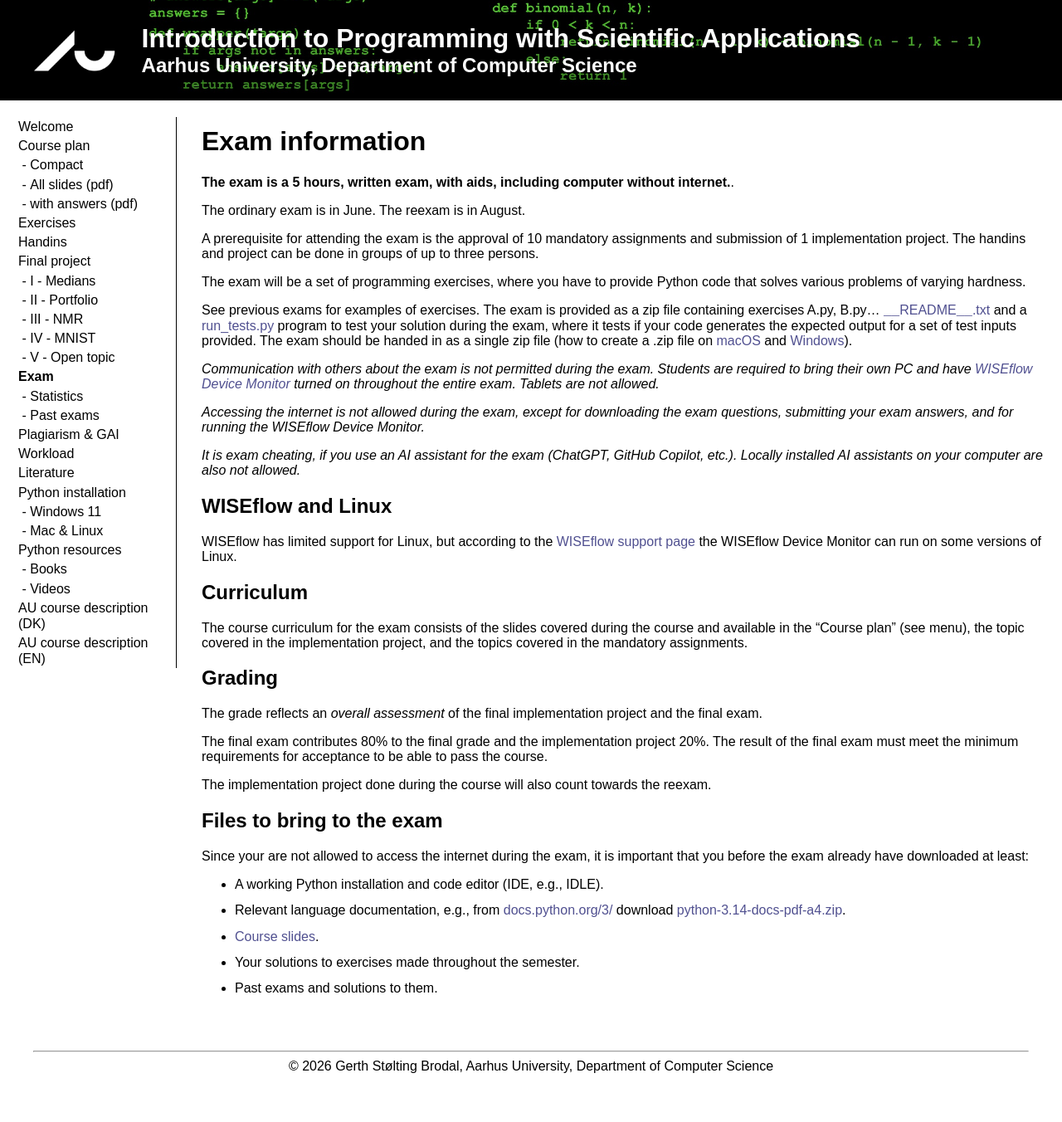
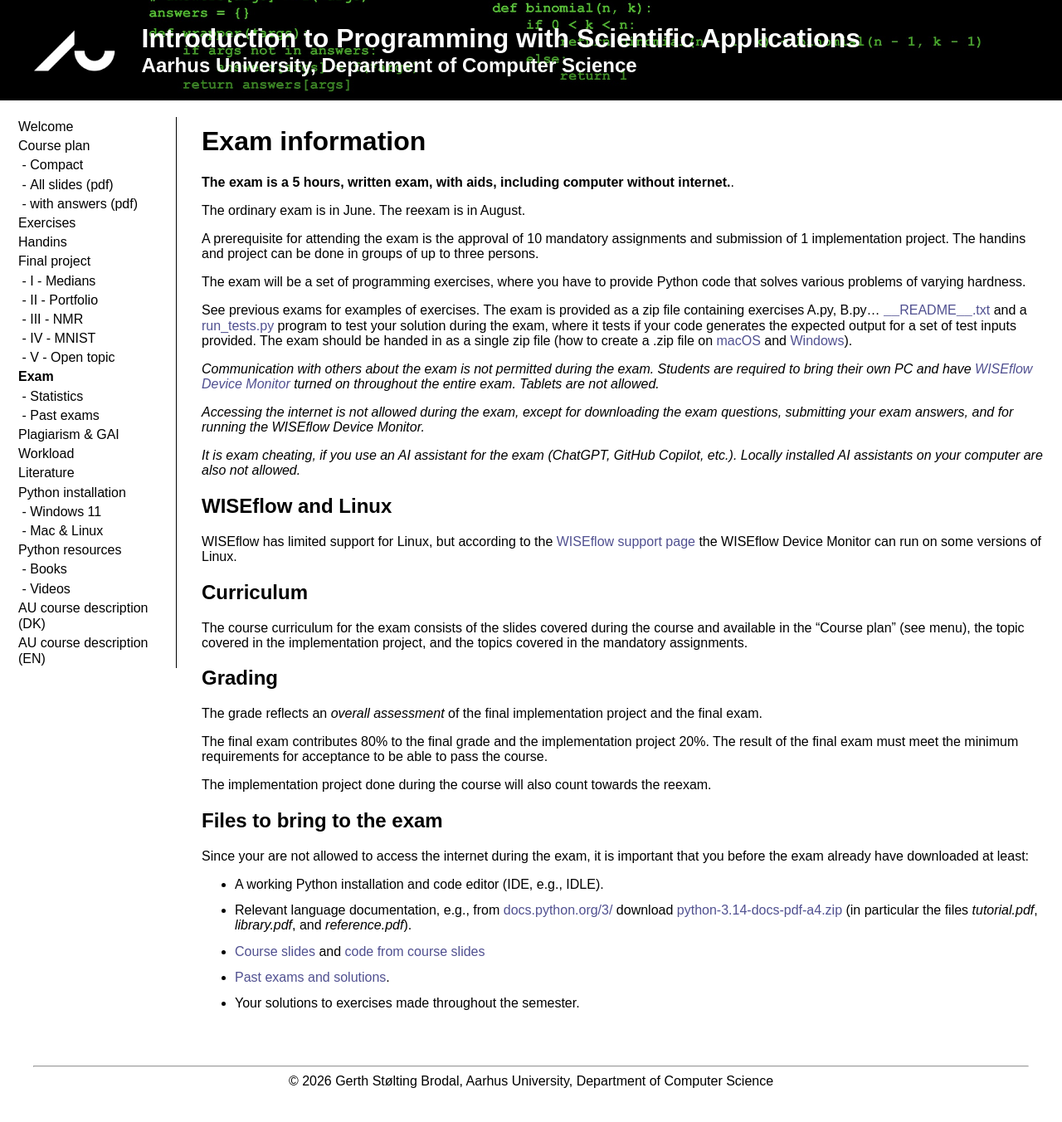
Before and after one commit to gsbrodal/gsbrodal.github.io, a Jekyll site: the page built from ipsa/exam-rules.md, in a window 1280 px wide. Shown: the whole page at 83% size. Built offline with Jekyll 4.4.1, drawn with Linux system fonts in a browser that asks for light colours; our own code applies the rules of GitHub Pages for plain Markdown files.

Commit message:
exam-rules.md all-slides-with-answers.pdf all-slides.pdf hierarchies.pdf hierarchies.pptx

```diff
--- a/ipsa/exam-rules.md
+++ b/ipsa/exam-rules.md
@@ -40,7 +40,7 @@ Since your are not allowed to access the internet during the exam, it is importa
 
 * A working Python installation and code editor (IDE, e.g., IDLE).
 * Relevant language documentation, e.g., from [docs.python.org/3/](https://docs.python.org/3/)
-  download [python-3.14-docs-pdf-a4.zip](https://docs.python.org/3/archives/python-3.14-docs-pdf-a4.zip).
-* [Course slides](https://gsbrodal.github.io/ipsa/slides/all-slides.pdf).
+  download [python-3.14-docs-pdf-a4.zip](https://docs.python.org/3/archives/python-3.14-docs-pdf-a4.zip) (in particular the files _tutorial.pdf_, _library.pdf_, and _reference.pdf_).
+* [Course slides](https://gsbrodal.github.io/ipsa/slides/all-slides.pdf) and [code from course slides](https://gsbrodal.github.io/ipsa/slides/code.zip)
+* [Past exams and solutions](exam-past/).
 * Your solutions to exercises made throughout the semester.
-* Past exams and solutions to them.
```
Also changed, not shown: 2 other files.
